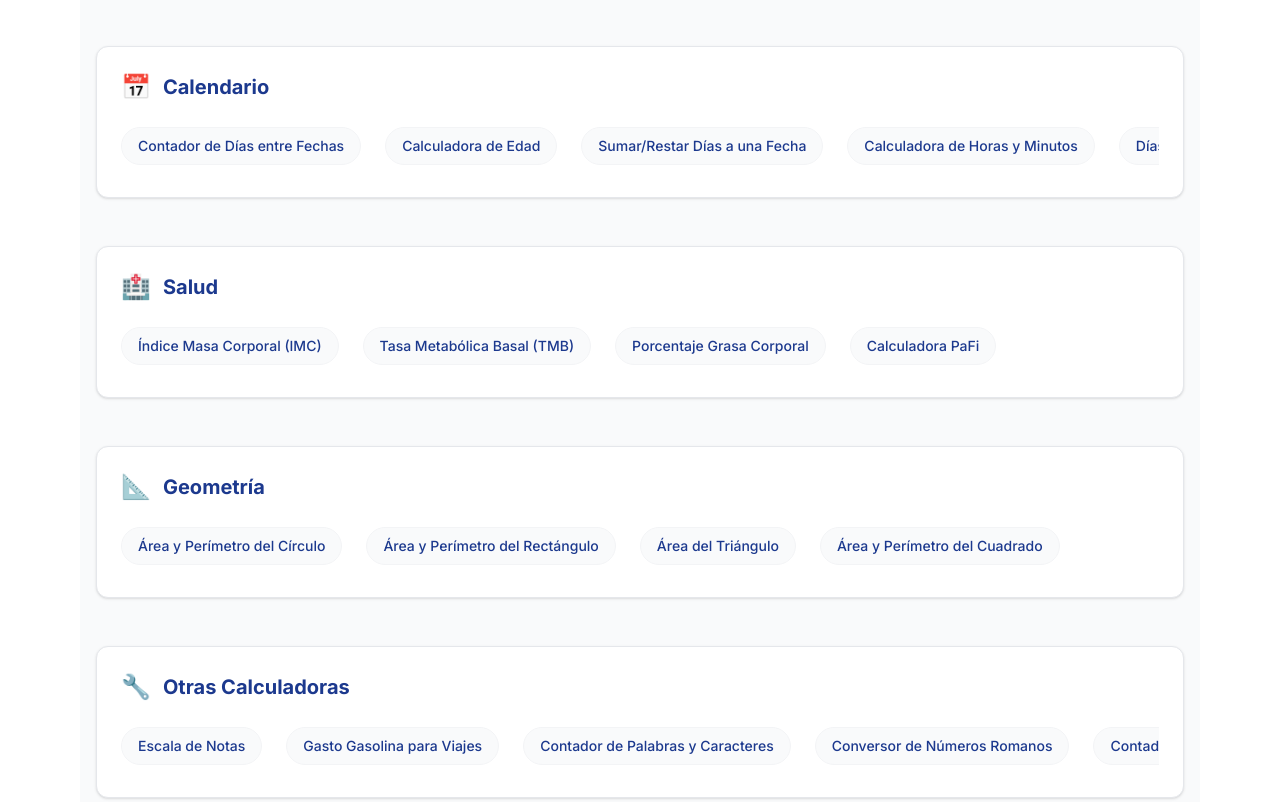
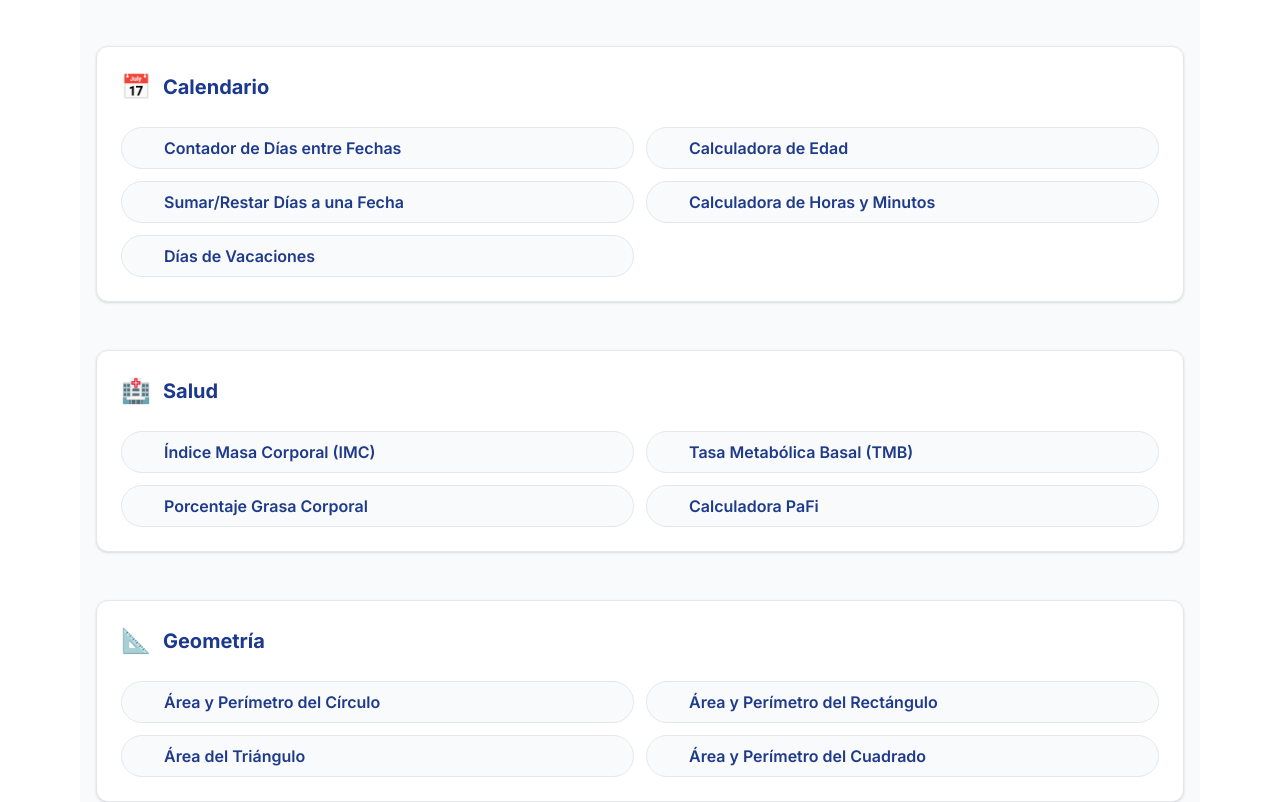
Before and after one commit to martingalmarino/calcula-todo, a Next.js app: page / in a window 1280 px wide. Shown: the part 840-1642 px from the top of the page. Built offline with nearby package versions, Linux system fonts and the light colour scheme; no server answers.

Commit message:
Implementar chips con iconos Lucide: CDN agregado, componente Chip creado, secciones Calendario/Salud/Geometría actualizadas con iconos específicos y accesibilidad completa

```diff
--- a/src/app/globals.css
+++ b/src/app/globals.css
@@ -156,6 +156,69 @@ body {
 
 .pill-other {
   @apply bg-gray-50 text-blue-900 border-gray-100 hover:bg-blue-100 hover:border-blue-600;
+}
+
+/* Nuevos Chips con Iconos - Paleta Tech & Clean */
+:root {
+  --chip-bg: #F9FAFB;
+  --chip-text: #1E3A8A;
+  --chip-border: #E5E7EB;
+  --chip-bg-hover: #E0F2FE;
+  --chip-border-hover: #2563EB;
+  --chip-shadow-hover: 0 2px 8px rgba(37, 99, 235, 0.15);
+}
+
+.chips {
+  display: grid;
+  grid-template-columns: repeat(2, minmax(0, 1fr));
+  gap: 12px;
+}
+
+@media (max-width: 720px) {
+  .chips {
+    grid-template-columns: 1fr;
+  }
+}
+
+.chip {
+  display: inline-flex;
+  align-items: center;
+  gap: 10px;
+  padding: 10px 14px;
+  min-height: 42px;
+  border: 1px solid var(--chip-border);
+  border-radius: 999px; /* pill */
+  background: var(--chip-bg);
+  color: var(--chip-text);
+  text-decoration: none;
+  font-weight: 600;
+  line-height: 1;
+  transition: background .18s ease, border-color .18s ease,
+              box-shadow .18s ease, transform .18s ease, color .18s ease;
+  will-change: transform;
+}
+
+.chip i {
+  width: 18px;
+  height: 18px;
+  flex: 0 0 18px;
+  color: var(--chip-text);
+}
+
+.chip:hover {
+  background: var(--chip-bg-hover);
+  border-color: var(--chip-border-hover);
+  box-shadow: var(--chip-shadow-hover);
+  transform: translateY(-2px);
+}
+
+.chip:active {
+  transform: translateY(-1px) scale(0.99);
+}
+
+.chip:focus-visible {
+  outline: 3px solid rgba(37,99,235,0.35);
+  outline-offset: 2px;
 }
 
 /* Responsive adjustments - Desktop */
--- a/src/app/layout.tsx
+++ b/src/app/layout.tsx
@@ -1,5 +1,6 @@
 import type { Metadata } from 'next'
 import { Inter } from 'next/font/google'
+import Script from 'next/script'
 import './globals.css'
 import { Header } from '@/components/Header'
 import { Footer } from '@/components/Footer'
@@ -120,6 +121,25 @@ export default function RootLayout({
             <Footer />
           </div>
         </AnalyticsProvider>
+        {/* Lucide Icons CDN */}
+        <Script
+          src="https://unpkg.com/lucide@latest/dist/umd/lucide.js"
+          strategy="afterInteractive"
+        />
+        {/* Activar iconos de Lucide */}
+        <Script
+          id="lucide-init"
+          strategy="afterInteractive"
+          dangerouslySetInnerHTML={{
+            __html: `
+              document.addEventListener('DOMContentLoaded', () => {
+                if (typeof lucide !== 'undefined') {
+                  lucide.createIcons();
+                }
+              });
+            `,
+          }}
+        />
       </body>
     </html>
   )
--- a/src/app/page.tsx
+++ b/src/app/page.tsx
@@ -1,5 +1,6 @@
 import { Metadata } from 'next'
 import { Container } from '@/components/Container'
+import { Chip, ChipsContainer } from '@/components/Chip'
 import { buildMeta, jsonLdWebSite } from '@/lib/seo'
 import { SITE } from '@/lib/site.config'
 import Link from 'next/link'
@@ -98,23 +99,23 @@ export default function HomePage() {
                     <span className="text-2xl">📅</span>
                     <h3 className="text-blue-900 text-xl font-bold">Calendario</h3>
                   </div>
-                  <div className="pills-container">
-                    <Link href="/calendario/dias-entre-fechas/" className="pill-link pill-calendar">
+                  <ChipsContainer>
+                    <Chip href="/calendario/dias-entre-fechas/" icon="calendar" ariaLabel="Contador de Días entre Fechas">
                       Contador de Días entre Fechas
-                    </Link>
-                    <Link href="/calendario/calculadora-edad/" className="pill-link pill-calendar">
+                    </Chip>
+                    <Chip href="/calendario/calculadora-edad/" icon="user-round" ariaLabel="Calculadora de Edad">
                       Calculadora de Edad
-                    </Link>
-                    <Link href="/calendario/sumar-restar-dias/" className="pill-link pill-calendar">
+                    </Chip>
+                    <Chip href="/calendario/sumar-restar-dias/" icon="plus-minus" ariaLabel="Sumar/Restar Días a una Fecha">
                       Sumar/Restar Días a una Fecha
-                    </Link>
-                    <Link href="/calendario/horas-minutos/" className="pill-link pill-calendar">
+                    </Chip>
+                    <Chip href="/calendario/horas-minutos/" icon="clock-8" ariaLabel="Calculadora de Horas y Minutos">
                       Calculadora de Horas y Minutos
-                    </Link>
-                    <Link href="/calendario/dias-vacaciones/" className="pill-link pill-calendar">
+                    </Chip>
+                    <Chip href="/calendario/dias-vacaciones/" icon="calendar-days" ariaLabel="Días de Vacaciones">
                       Días de Vacaciones
-                    </Link>
-                  </div>
+                    </Chip>
+                  </ChipsContainer>
                 </div>
 
                 {/* Salud Section */}
@@ -123,20 +124,20 @@ export default function HomePage() {
                     <span className="text-2xl">🏥</span>
                     <h3 className="text-blue-900 text-xl font-bold">Salud</h3>
                   </div>
-                  <div className="pills-container">
-                    <Link href="/salud/imc/" className="pill-link pill-health">
+                  <ChipsContainer>
+                    <Chip href="/salud/imc/" icon="heart-pulse" ariaLabel="Índice Masa Corporal (IMC)">
                       Índice Masa Corporal (IMC)
-                    </Link>
-                    <Link href="/salud/tmb/" className="pill-link pill-health">
+                    </Chip>
+                    <Chip href="/salud/tmb/" icon="flame" ariaLabel="Tasa Metabólica Basal (TMB)">
                       Tasa Metabólica Basal (TMB)
-                    </Link>
-                    <Link href="/salud/grasa-corporal/" className="pill-link pill-health">
+                    </Chip>
+                    <Chip href="/salud/grasa-corporal/" icon="percent" ariaLabel="Porcentaje Grasa Corporal">
                       Porcentaje Grasa Corporal
-                    </Link>
-                    <Link href="/salud/pafi/" className="pill-link pill-health">
+                    </Chip>
+                    <Chip href="/salud/pafi/" icon="users-round" ariaLabel="Calculadora PaFi">
                       Calculadora PaFi
-                    </Link>
-                  </div>
+                    </Chip>
+                  </ChipsContainer>
                 </div>
 
                 {/* Geometría Section */}
@@ -145,20 +146,20 @@ export default function HomePage() {
                     <span className="text-2xl">📐</span>
                     <h3 className="text-blue-900 text-xl font-bold">Geometría</h3>
                   </div>
-                  <div className="pills-container">
-                    <Link href="/geometria/circulo/" className="pill-link pill-geometry">
+                  <ChipsContainer>
+                    <Chip href="/geometria/circulo/" icon="circle" ariaLabel="Área y Perímetro del Círculo">
                       Área y Perímetro del Círculo
-                    </Link>
-                    <Link href="/geometria/rectangulo/" className="pill-link pill-geometry">
+                    </Chip>
+                    <Chip href="/geometria/rectangulo/" icon="rectangle-horizontal" ariaLabel="Área y Perímetro del Rectángulo">
                       Área y Perímetro del Rectángulo
-                    </Link>
-                    <Link href="/geometria/triangulo/" className="pill-link pill-geometry">
+                    </Chip>
+                    <Chip href="/geometria/triangulo/" icon="triangle" ariaLabel="Área del Triángulo">
                       Área del Triángulo
-                    </Link>
-                    <Link href="/geometria/cuadrado/" className="pill-link pill-geometry">
+                    </Chip>
+                    <Chip href="/geometria/cuadrado/" icon="square" ariaLabel="Área y Perímetro del Cuadrado">
                       Área y Perímetro del Cuadrado
-                    </Link>
-                  </div>
+                    </Chip>
+                  </ChipsContainer>
                 </div>
 
                 {/* Otras Calculadoras Section */}
--- /dev/null
+++ b/src/components/Chip.tsx
@@ -0,0 +1,35 @@
+import { cn } from '@/lib/utils'
+
+interface ChipProps {
+  href: string
+  icon: string
+  children: React.ReactNode
+  className?: string
+  ariaLabel?: string
+}
+
+export function Chip({ href, icon, children, className, ariaLabel }: ChipProps) {
+  return (
+    <a
+      href={href}
+      className={cn("chip", className)}
+      aria-label={ariaLabel}
+    >
+      <i data-lucide={icon} aria-hidden="true"></i>
+      <span>{children}</span>
+    </a>
+  )
+}
+
+interface ChipsContainerProps {
+  children: React.ReactNode
+  className?: string
+}
+
+export function ChipsContainer({ children, className }: ChipsContainerProps) {
+  return (
+    <div className={cn("chips", className)}>
+      {children}
+    </div>
+  )
+}
```
